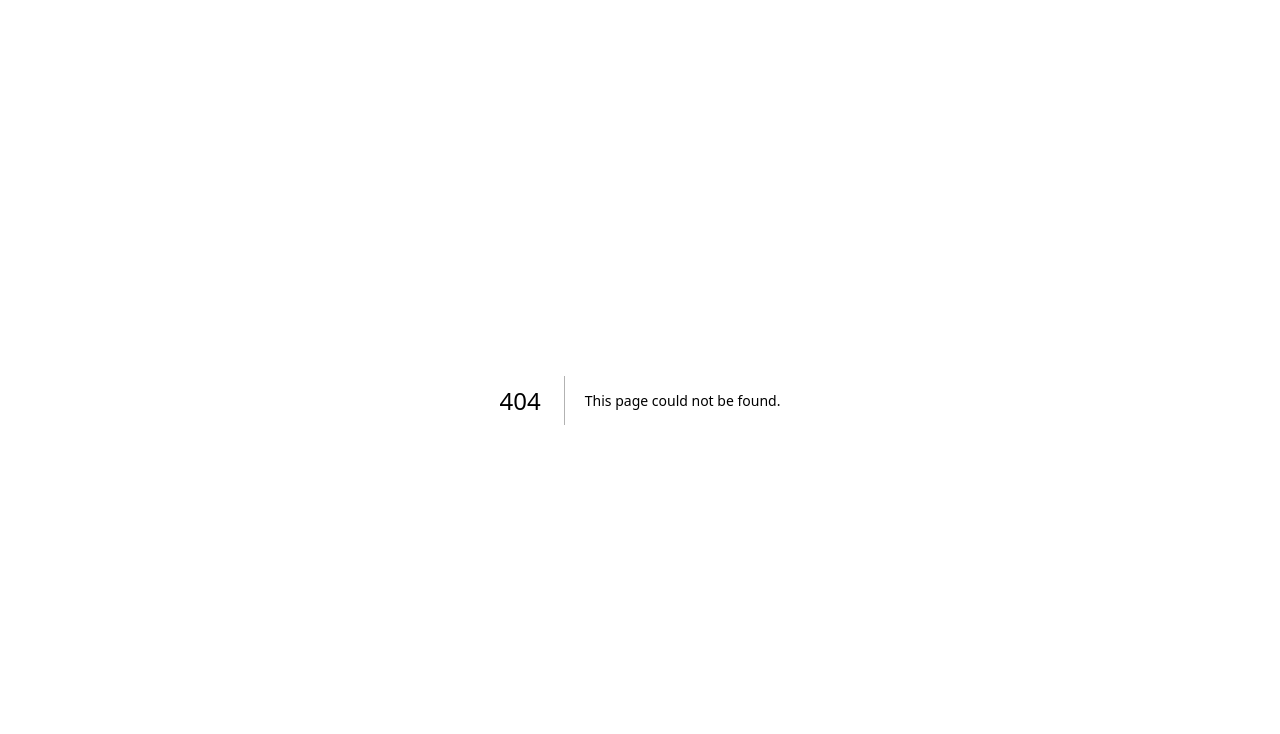
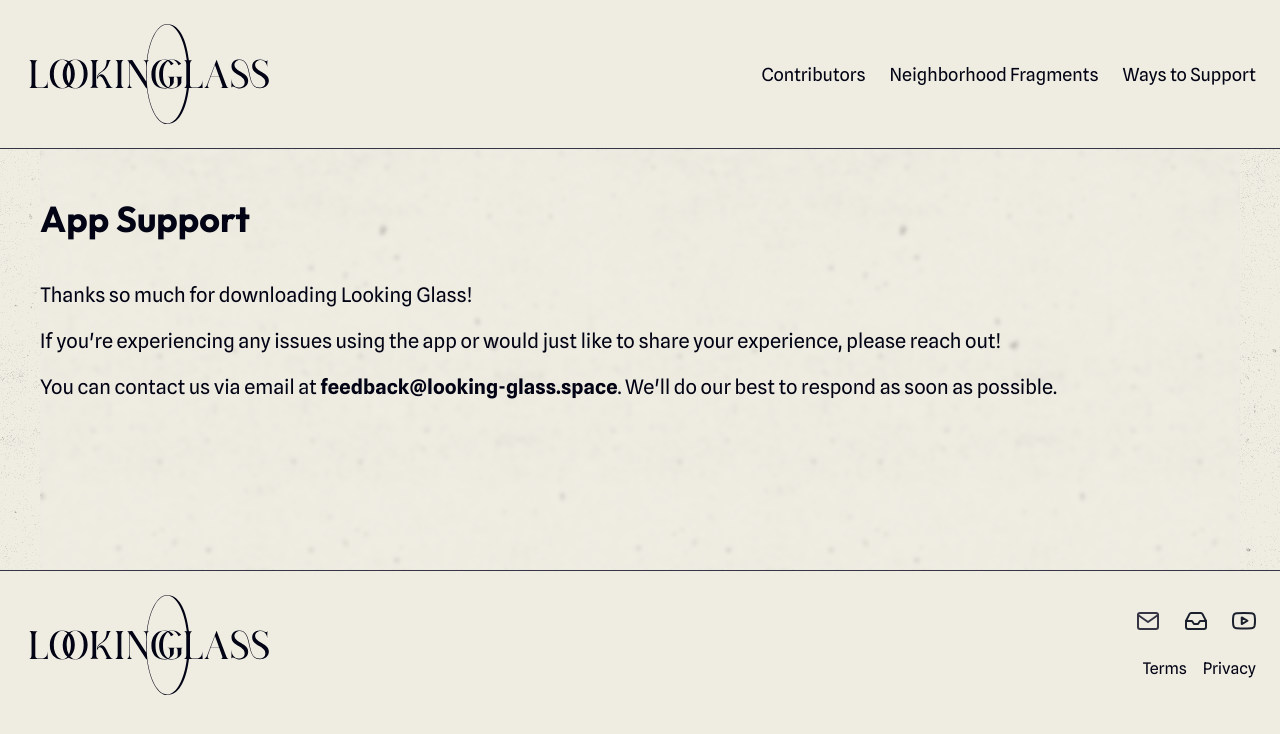
Before and after one commit to lookingglasspgh/lg-site-v1, a Next.js app: page /app-support in a window 1280 px wide. Before the commit this address had no page. Shown: the top 734 px of the page. Built offline with nearby package versions, Linux system fonts and the light colour scheme.

Commit message:
feat: support page (#44)

```diff
--- a/src/constants/RouteList.js
+++ b/src/constants/RouteList.js
@@ -1,6 +1,7 @@
 export const RouteList = {
   HOME: '/',
   ARTIFACTS: '/artifacts',
+  APP_SUPPORT: '/app-support',
   CONTRIBUTORS: '/contributors',
   FRAGMENTS: '/neighborhood-fragments',
   PRIVACY: '/privacy',
--- a/src/constants/RouteMetadata.js
+++ b/src/constants/RouteMetadata.js
@@ -7,6 +7,11 @@
     canonicalUrl: baseUrl,
     description: 'Looking Glass is an app-based archive of Black life in Pittsburgh. We use augmented reality to connect the present to both the past and imagined futures.',
     title: 'Looking Glass: Remembering & Imagining',
+  },
+  appSupport: {
+    canonicalUrl: `${baseUrl}${RouteList.APP_SUPPORT}`,
+    description: 'Share feedback or let us know how we can help your usage.',
+    title: 'App Support | Looking Glass',
   },
   contributors: {
     canonicalUrl: `${baseUrl}${RouteList.CONTRIBUTORS}`,
--- /dev/null
+++ b/src/pages/app-support.jsx
@@ -0,0 +1,23 @@
+import React from 'react';
+
+import Layout from '@/components/common/Layout';
+import MarkdownPage from '@/components/common/MarkdownPage';
+import RouteMetadata from '@/constants/RouteMetadata';
+
+const support = `
+# App Support
+
+Thanks so much for downloading Looking Glass!
+
+If you're experiencing any issues using the app or would just like to share your experience, please reach out!
+
+You can contact us via email at **feedback@looking-glass.space**. We'll do our best to respond as soon as possible.
+`;
+
+const AppSupportPage = () => (
+  <Layout pageMetadata={RouteMetadata.appSupport}>
+    <MarkdownPage markdownContent={support} />
+  </Layout>
+);
+
+export default AppSupportPage;
```
